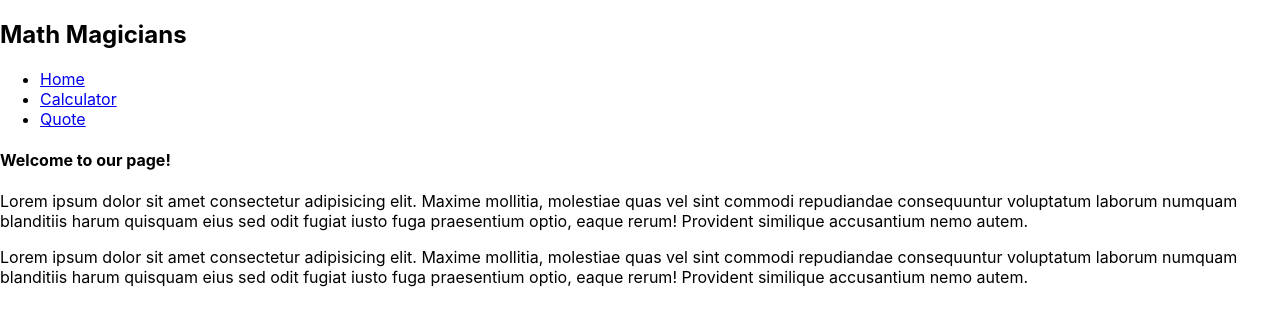
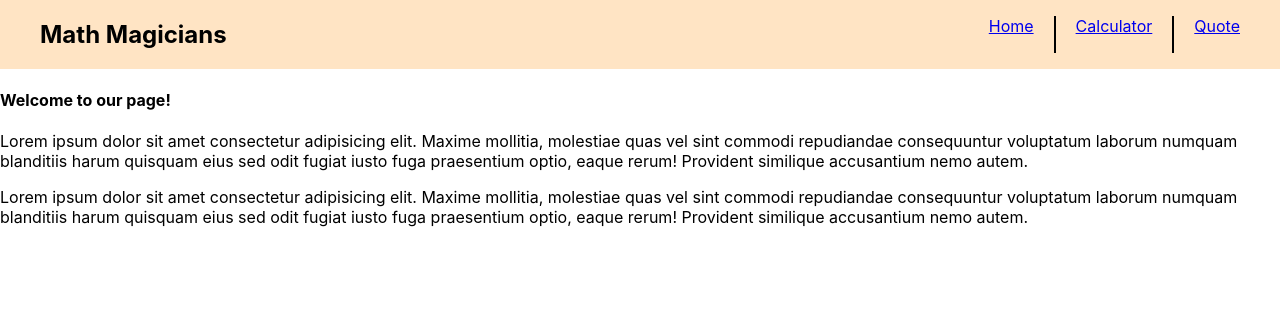
Before and after one commit to KUBAHO3/math-magicians, a React (Create React App) app: page / in a window 1280 px wide. Shown: the top 326 px of the page. Built offline with nearby package versions, Linux system fonts and the light colour scheme.

Commit message:
Add Navbar styles

```diff
--- a/src/components/Navbar.js
+++ b/src/components/Navbar.js
@@ -1,5 +1,6 @@
 import React from 'react';
 import { Link } from 'react-router-dom';
+import '../styles/Navbar.css';
 
 function Navbar({ home, calculator, quote }) {
   return (
--- /dev/null
+++ b/src/styles/Navbar.css
@@ -0,0 +1,25 @@
+nav {
+    display: flex;
+    flex-direction: row;
+    justify-content: space-between;
+    padding: 0px 40px;
+    background-color: bisque;
+}
+
+.nav-item {
+    display: flex;
+}
+
+.nav-item-list:nth-child(even) {
+    border-right: 2px solid black;
+    border-left: 2px solid black;
+    padding: 0px 20px;
+    margin: 0px 20px;
+}
+
+.nav-item-list {
+    list-style-type: none;
+    text-decoration: none;
+    color: blue;
+    font-size: 16px;
+}
```
